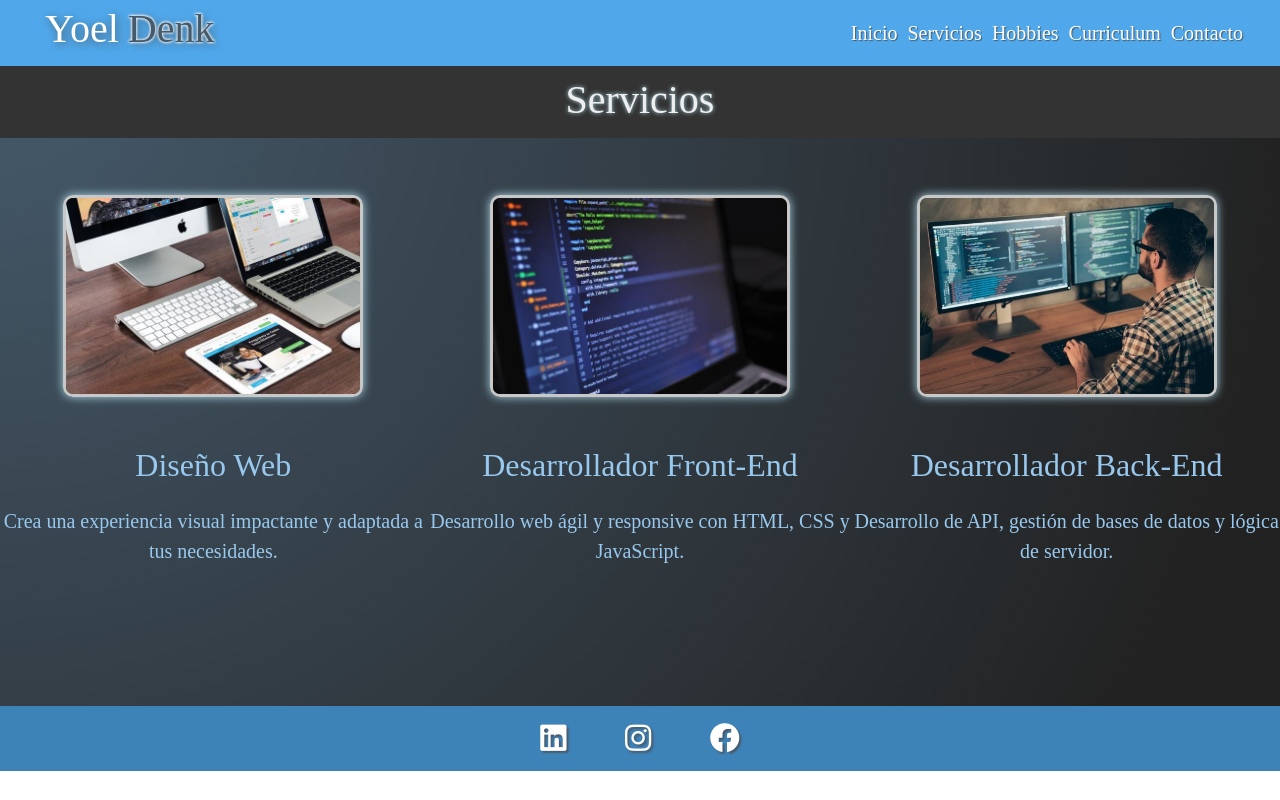
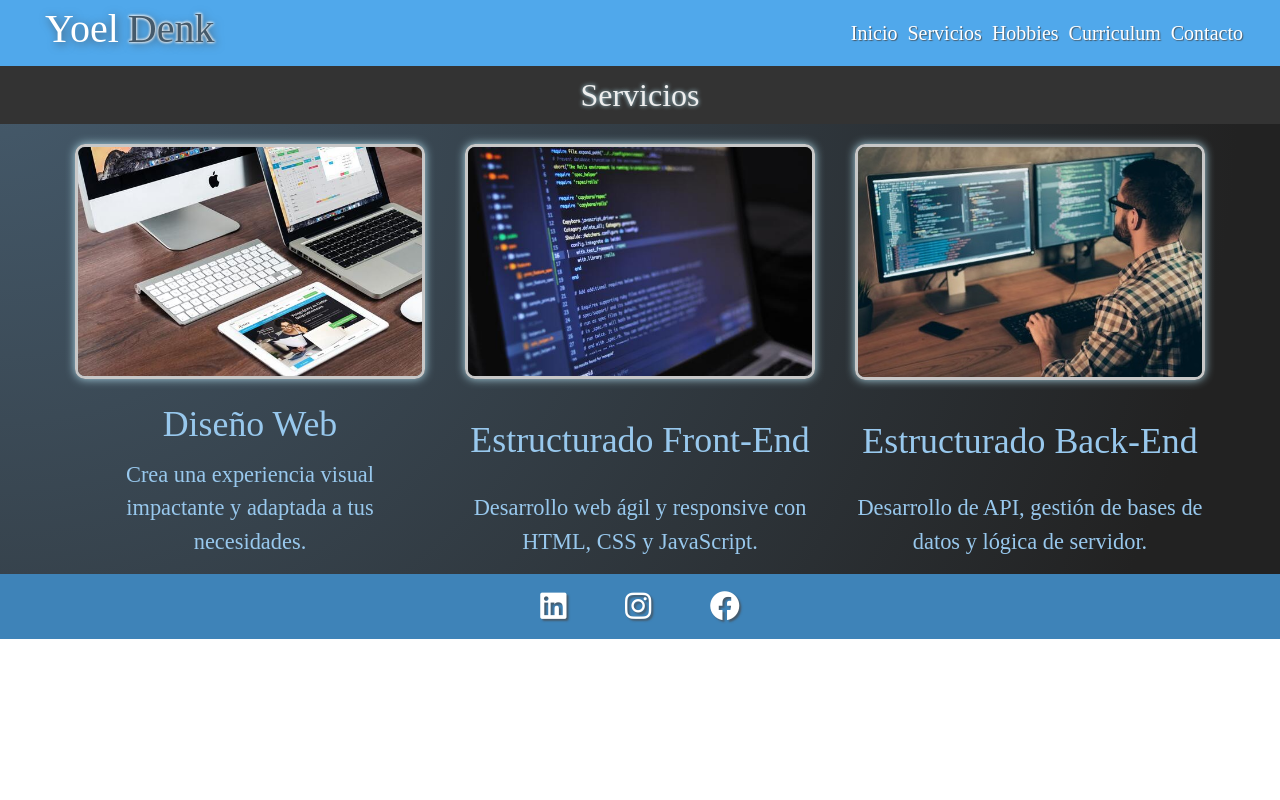
Before and after one commit to chesnos/PF-Denk, a website: page Pages/Servicios.html in a window 1280 px wide. Drawn offline with nearby package versions, Linux system fonts and the light colour scheme; a web font is replaced by a local one.

Commit message:
cambie grids por flexbox en servicios, remodelado a formato de cards, cambio de tamaño de los h1,h2,h3,h4 en todos los html

```diff
--- a/Pages/Servicios.html
+++ b/Pages/Servicios.html
@@ -44,37 +44,30 @@
                     </div>
                 </nav>
             </header>
-            <main class="background">
+            <main class="servicios">
                 <h1>Servicios</h1>
                 <article class="servicios">
+                    <div class="servicios__card card__1">
                         <div class="servicios__img img__1">
                             <img src="../Imagenes/diseño-web.jpg" alt="desktop pc, notebook and tablet">
                         </div>
-                    <div class="servicios__h2 h2__1">
                         <h2>Diseño Web</h2>
-                    </div>
-                    <div class="servicios__p p__1">
                         <p>Crea una experiencia visual impactante y adaptada a tus necesidades.</p>
                     </div>
+                    <div class="servicios__card card__2">
                         <div class="servicios__img img__2">
                             <img src="../Imagenes/front-end.jpg" alt="pantalla de pcs visualizando código">
                         </div>
-                    <div class="servicios__h2 h2__2">
-                        <h2>Desarrollador Front-End</h2>
-                    </div>
-                    <div class="servicios__p p__2">
+                        <h2>Estructurado Front-End</h2>
                         <p>Desarrollo web ágil y responsive con HTML, CSS y JavaScript.</p>
                     </div>
+                    <div class="servicios__card card__3">
                         <div class="servicios__img img__3">
                         <img src="../Imagenes/back-end.jpg" alt="sujeto utilizando una pc con dos pantallas visualizando códigos">
                         </div>
-                    <div class="servicios__h2 h2__3">
-                        <h2>Desarrollador Back-End</h2>
-                    </div>
-                    <div class="servicios__p p__3">
+                        <h2>Estructurado Back-End</h2>
                         <p>Desarrollo de API, gestión de bases de datos y lógica de servidor.</p>
                     </div>
-
                 </article>
             </main>
             <footer>
--- a/Scss/_background.scss
+++ b/Scss/_background.scss
@@ -8,13 +8,13 @@
     @include tablet {
         display: grid;
         grid-template-columns: repeat(12, 1fr);
-        grid-template-rows: 80px repeat(9, 1fr) ;
+        grid-template-rows: 60px repeat(9, 1fr) ;
         flex-basis: 100vw;
     }
     @include desktop {
         display: grid;
         grid-template-columns: repeat(12, 1fr);
-        grid-template-rows: 80px repeat(7, 1fr);
+        grid-template-rows: 60px repeat(7, 1fr);
         min-height: 80vh;
     }
 }
--- a/Scss/_extends.scss
+++ b/Scss/_extends.scss
@@ -4,6 +4,7 @@
     color: $h1-letra-color;
     font-family: $font-letra;
     text-shadow: $h1-text-shadow;
+    margin-bottom: 0;
 }
 %h3-h4 {
     font-weight: 400;
@@ -11,10 +12,8 @@
     color: $h1-letra-color;
     font-family: $font-letra;
     text-shadow: $h1-text-shadow;
-    padding: 10px 0;
     background: #333;
     width: 100%;
-    font-size: 2.5em;
 }
 %h2-logo {
     justify-content: center;
@@ -133,7 +132,6 @@
     padding: 0;
 }
 %article-servicios {
-    font-size: 20px;
     color: $background-color-letra;
     font-family: $font-letra;
 }
--- a/Scss/_h1.scss
+++ b/Scss/_h1.scss
@@ -6,19 +6,20 @@ h1 {
         display: flex;
         justify-content: center;
         font-size: 2em;
+        padding: 5px 10px;
     }
     @include tablet {
         display: flex;
         grid-column: 1/13;
         grid-row: 1/2;
         justify-content: center;
-        font-size: 2.5em;
+        font-size: 2em;
     }
     @include desktop {
         display: flex;
         grid-column: 1/13;
         grid-row: 1/2;
         justify-content: center;
-        font-size: 2.5em;
+        font-size: 2em;
     }
 }
--- a/Scss/_hobbies.scss
+++ b/Scss/_hobbies.scss
@@ -22,17 +22,22 @@ main.hobbies {
             iframe {
                 display: flex;
                 width: 95%;
+                margin: 10px 5%;
             }
             p {
                 display: flex;
-                padding: 10px;
+                padding: 10px 5%;
             }
+        }
+        h3, h4 {
+            font-size: 2em;
+            padding: 5px 10px;
         }
     }
     @include tablet {
         display: grid;
         grid-template-columns: repeat(12, 1fr);
-        grid-template-rows: 80px 1fr ;
+        grid-template-rows: 60px 1fr ;
         min-height: 100vh;
         article.hobbies {
             display: flex;
@@ -44,18 +49,22 @@ main.hobbies {
 
             iframe {
                 display: flex;
-                width: 93vw;
+                width: 95%;
+                margin: 10px 5%;
             }
             p {
                 display: flex;
-                width: 80vw;
+                padding: 10px 10%;
+            }
+            h3, h4 {
+                line-height: 1.8;
             }
         }
     }
     @include desktop {
         display: grid;
         grid-template-columns: repeat(12, 1fr);
-        grid-template-rows: 80px 1fr ;
+        grid-template-rows: 60px 1fr ;
         min-height: 100vh;
         article.hobbies {
             display: flex;
@@ -67,12 +76,15 @@ main.hobbies {
 
             iframe {
                 display: flex;
-                width: 93vw;
-                margin-bottom: 10px;
+                width: 95%;
+                margin: 10px 5%;
             }
             p {
                 display: flex;
-                width: 80vw;
+                padding: 10px 15%;
+            }
+            h3, h4 {
+                line-height: 1.8;
             }
         }
     }
--- a/Scss/_home.scss
+++ b/Scss/_home.scss
@@ -48,6 +48,10 @@ main.home {
                 width: 80vw;
                 font-size: 1.2em;
             }
+        }
+        h3 {
+            font-size: 2em;
+            padding: 5px 10px;
         }
         .container {
             display: flex;
@@ -101,7 +105,8 @@ main.home {
         }
         h3 {
             text-align: center;
-            font-size: 2.5em;
+            font-size: 2em;
+            line-height: 1.8;
         }
         .container {
             display: flex;
@@ -127,7 +132,7 @@ main.home {
     @include desktop {
         display: grid;
         grid-template-columns: repeat(12, 1fr);
-        grid-template-rows: 80px 500px 80px 1fr;
+        grid-template-rows: 60px 500px 60px 1fr;
         min-height: 100vh;
 
         article.home {
@@ -163,7 +168,8 @@ main.home {
             text-align: center;
             grid-column: 1/13;
             grid-row: 3/4;
-            font-size: 2.5em;
+            font-size: 2em;
+            line-height: 1.8;
         }
         .container {
             display: flex;
--- a/Scss/_servicios.scss
+++ b/Scss/_servicios.scss
@@ -1,159 +1,81 @@
+main.servicios{
+    background: $background-gradient-fondo;
+}
 article.servicios {
     @extend %article-servicios;
-    div.servicios__img {
-        justify-content: center;
-    }
+    justify-content: center;
+
     div.servicios__img img {
         @extend %article-servicios-img;
     }
-    div.servicios__h2 {
-        justify-content: center;
-    }
-    div.servicios__p {
+    div.servicios__card {
+        display: flex;
         text-align: center;
     }
     @include mobile {
         display: flex;
-        flex-direction: column;
+        flex-wrap: wrap;
+        font-size: 1.1em;
 
-        div.img__1 {
+        div.servicios__img img {
             display: flex;
+            width: 243px;
+            margin: 20px 0;
         }
-        div.img__2 {
-            display: flex;
+        div.servicios__card {
+            flex-direction: column;
+            width: 243px;
+            margin: 0 20px;
+            height: 350px;
+            justify-content: space-between;
+
+            h2 {
+                font-size: 1.6em;
+            }
         }
-        div.img__3 {
-            display: flex;
-        }
+    }
+    @include tablet {
+        display: flex;
+        flex-wrap: wrap;
+        font-size: 1.3em;
+
         div.servicios__img img {
             display: flex;
             width: 300px;
-            margin: 20px;
+            margin: 20px 0;
         }
-        div.servicios__h2 {
-            display: flex;
-            padding: 10px 0;
-        }
-    }
-    @include tablet {
-        display: grid;
-        grid-column: 1 / 13;
-        grid-row: 2 / 11;
-        grid-template-columns: repeat(4, 1fr);
-        grid-template-rows: 300px 60px 2fr 300pxr 60px 1fr;
+        div.servicios__card {
+            flex-direction: column;
+            width: 300px;
+            margin: 0 20px;
+            height: 400px;
+            justify-content: space-between;
 
-        div.img__1 {
-            display: flex;
-            grid-column: 1 / 3;
-            grid-row: 1 / 2;
-            align-items: center;
-        }
-        div.img__2 {
-            display: flex;
-            grid-column: 3 / 5;
-            grid-row: 1 / 2;
-            align-items: center;
-        }
-        div.img__3 {
-            display: flex;
-            grid-column: 2 / 4;
-            grid-row: 4 / 5;
-            align-items: center;
-        }
-        div.servicios__img img {
-            margin: 20px;
-            display: flex;
-            width: 300px;
-        }
-        div.h2__1 {
-            display: flex;
-            grid-column: 1 / 3;
-            grid-row: 2 / 3;
-        }
-        div.h2__2 {
-            display: flex;
-            grid-column: 3 / 5;
-            grid-row: 2 / 3;
-        }
-        div.h2__3 {
-            display: flex;
-            grid-column: 2 / 4;
-            grid-row: 5 / 6;
-        }
-        div.p__1 {
-            display: flex;
-            grid-column: 1 / 3;
-            grid-row: 3 / 4;
-        }
-        div.p__2 {
-            display: flex;
-            grid-column: 3 / 5;
-            grid-row: 3 / 4;
-        }
-        div.p__3 {
-            display: flex;
-            grid-column: 2 / 4;
-            grid-row: 6 / 7;
+            h2 {
+                font-size: 1.5em;
+            }
         }
     }
     @include desktop {
-        display: grid;
-        grid-column: 1 / 13;
-        grid-row: 2 / 9;
-        grid-template-columns: repeat(6, 1fr);
-        grid-template-rows: 300px 60px 120px;
+        display: flex;
+        flex-wrap: wrap;
+        font-size: 1.4em;
 
-        div.img__1 {
-            display: flex;
-            grid-column: 1 / 3;
-            grid-row: 1 / 2;
-            align-items: center;
-        }
-        div.img__2 {
-            display: flex;
-            grid-column: 3 / 5;
-            grid-row: 1 / 2;
-            align-items: center;
-        }
-        div.img__3 {
-            display: flex;
-            grid-column: 5 / 7;
-            grid-row: 1 / 2;
-            align-items: center;
-        }
         div.servicios__img img {
             display: flex;
-            width: 300px;
+            width: 350px;
+            margin: 20px 0;
         }
-        div.h2__1 {
-            display: flex;
-            grid-column: 1 / 3;
-            grid-row: 2 / 3;
-        }
-        div.h2__2 {
-            display: flex;
-            grid-column: 3 / 5;
-            grid-row: 2 / 3;
-        }
-        div.h2__3 {
-            display: flex;
-            grid-column: 5 / 7;
-            grid-row: 2 / 3;
-        }
-        div.p__1 {
-            display: flex;
-            grid-column: 1 / 3;
-            grid-row: 3 / 4;
-        }
-        div.p__2 {
-            display: flex;
-            grid-column: 3 / 5;
-            grid-row: 3 / 4;
-        }
-        div.p__3 {
-            display: flex;
-            grid-column: 5 / 7;
-            grid-row: 3 / 4;
+        div.servicios__card {
+            flex-direction: column;
+            width: 350px;
+            margin: 0 20px;
+            height: 450px;
+            justify-content: space-between;
+
+            h2 {
+                font-size: 1.6em;
+            }
         }
     }
 }
```
Also changed, not shown: css/styles.css, 1 other file. Lines whose indentation alone changed are shown as unchanged.
